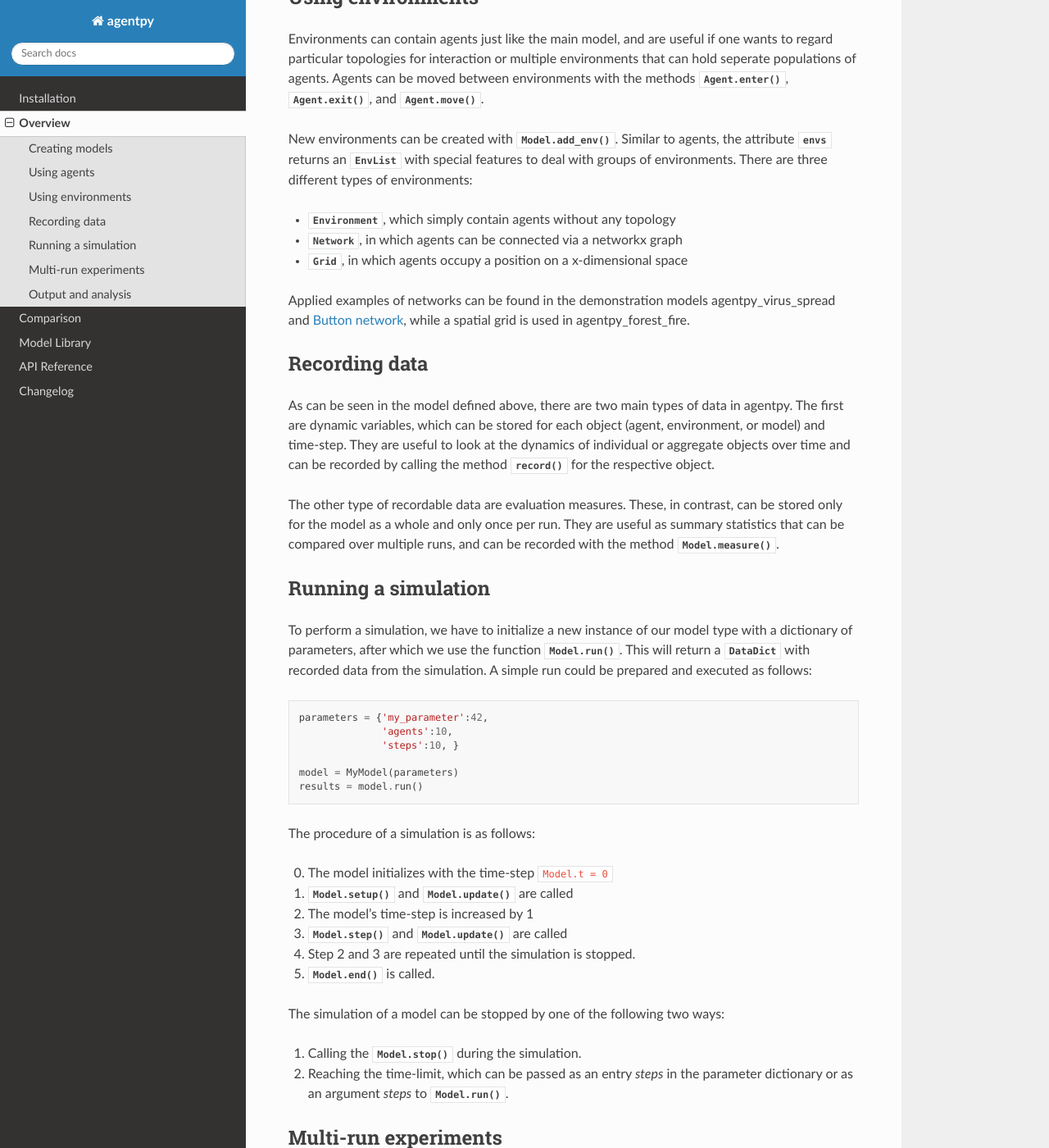
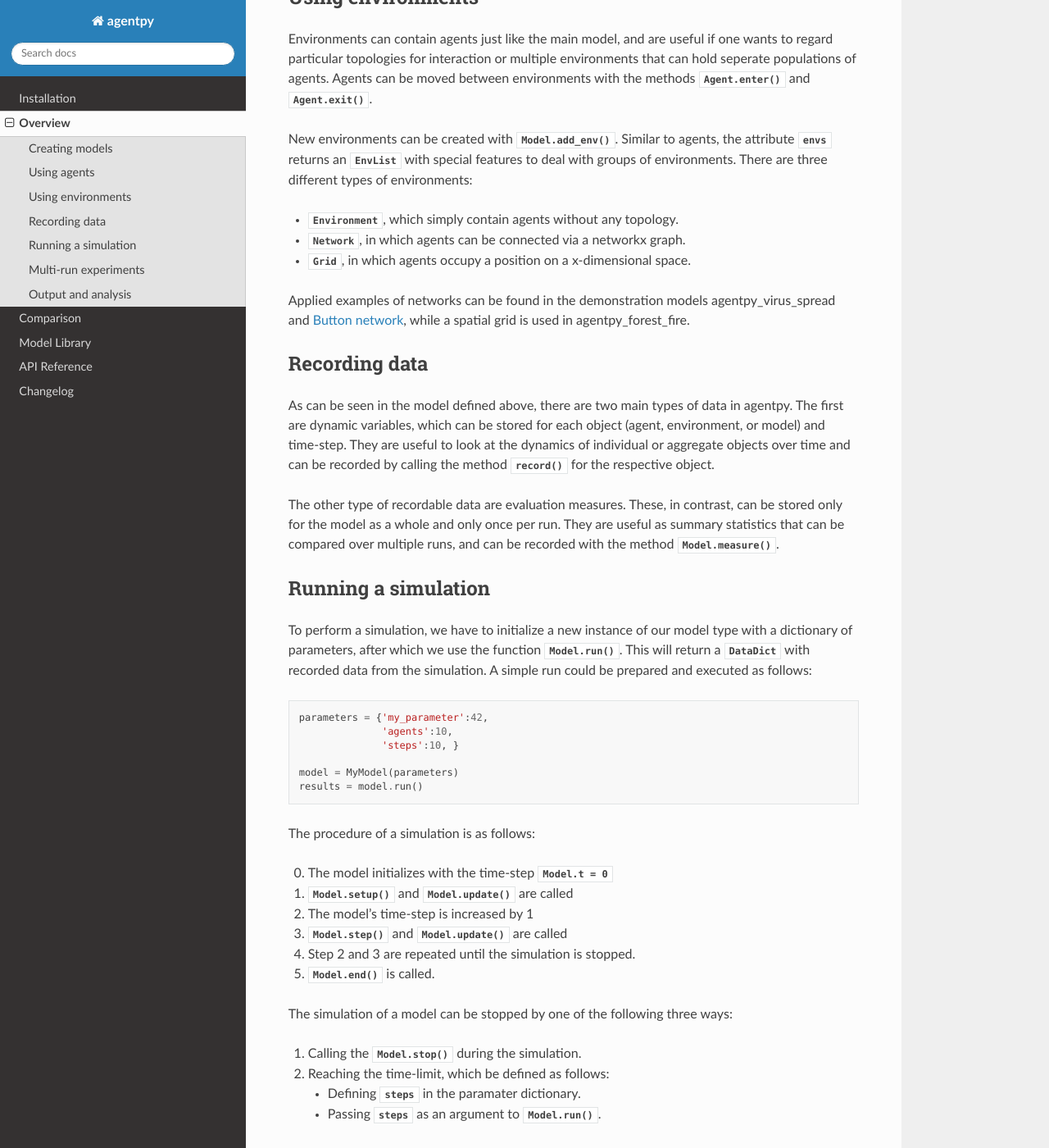
Before and after one commit to jofmi/agentpy, a Sphinx documentation site: the page built from docs/overview.rst, in a window 1280 px wide and 1400 px high, scrolled down 2107 px. Shown: the whole window at 82% size. Built offline with Sphinx 7.4.7 and the Read the Docs theme 2.0.0, drawn with Linux system fonts in a browser that asks for light colours; pages that are not in the unit, such as notebooks, are missing from menus.

Commit message:
Update docs

```diff
--- a/docs/changelog.rst
+++ b/docs/changelog.rst
@@ -3,6 +3,12 @@
 =========
 Changelog
 =========
+
+0.0.7.dev0
+----------
+
+* :class:`Environment` has a new optional argument :attr:`agents`.
+* :func:`AgentList.random` has a new optional argument :attr:`generator`.
 
 0.0.6 (January 2021)
 --------------------
--- a/docs/overview.rst
+++ b/docs/overview.rst
@@ -110,16 +110,16 @@
 and are useful if one wants to regard particular topologies for interaction
 or multiple environments that can hold seperate populations of agents.
 Agents can be moved between environments with the methods
-:func:`Agent.enter`, :func:`Agent.exit`, and :func:`Agent.move`.
+:func:`Agent.enter` and :func:`Agent.exit`.
 
 New environments can be created with :func:`Model.add_env`.
 Similar to agents, the attribute :attr:`envs` returns an :class:`EnvList`
 with special features to deal with groups of environments.
 There are three different types of environments:
 
-- :class:`Environment`, which simply contain agents without any topology
-- :class:`Network`, in which agents can be connected via a networkx graph
-- :class:`Grid`, in which agents occupy a position on a x-dimensional space
+- :class:`Environment`, which simply contain agents without any topology.
+- :class:`Network`, in which agents can be connected via a networkx graph.
+- :class:`Grid`, in which agents occupy a position on a x-dimensional space.
 
 Applied examples of networks can be found in the demonstration models
 :doc:`agentpy_virus_spread` and :doc:`agentpy_button_network`,
@@ -159,18 +159,20 @@
 
 The procedure of a simulation is as follows:
 
-0. The model initializes with the time-step ``Model.t = 0``
+0. The model initializes with the time-step :attr:`Model.t = 0`
 1. :func:`Model.setup` and :func:`Model.update` are called
 2. The model's time-step is increased by 1
 3. :func:`Model.step` and :func:`Model.update` are called
 4. Step 2 and 3 are repeated until the simulation is stopped.
 5. :func:`Model.end` is called.
 
-The simulation of a model can be stopped by one of the following two ways:
+The simulation of a model can be stopped by one of the following three ways:
 
 1. Calling the :func:`Model.stop` during the simulation.
-2. Reaching the time-limit, which can be passed as an entry `steps` in the
-   parameter dictionary or as an argument `steps` to :func:`Model.run`.
+2. Reaching the time-limit, which be defined as follows:
+
+   - Defining :attr:`steps` in the paramater dictionary.
+   - Passing :attr:`steps` as an argument to :func:`Model.run`.
 
 .. _overview_experiments:
 
--- a/setup.cfg
+++ b/setup.cfg
@@ -22,6 +22,9 @@
     nbsphinx >= 0.7.1
     sphinx_rtd_theme >= 0.4.3
 dev =
-    setuptools
+    setuptools >= 51.3.3
     pytest >= 5.4.3
     coverage >= 5.3
+    sphinx >= 3.2.1
+    nbsphinx >= 0.7.1
+    sphinx_rtd_theme >= 0.4.3
```
Also changed, not shown: docs/installation.rst (+19 -15 lines), .travis.yml, 5 other files.
